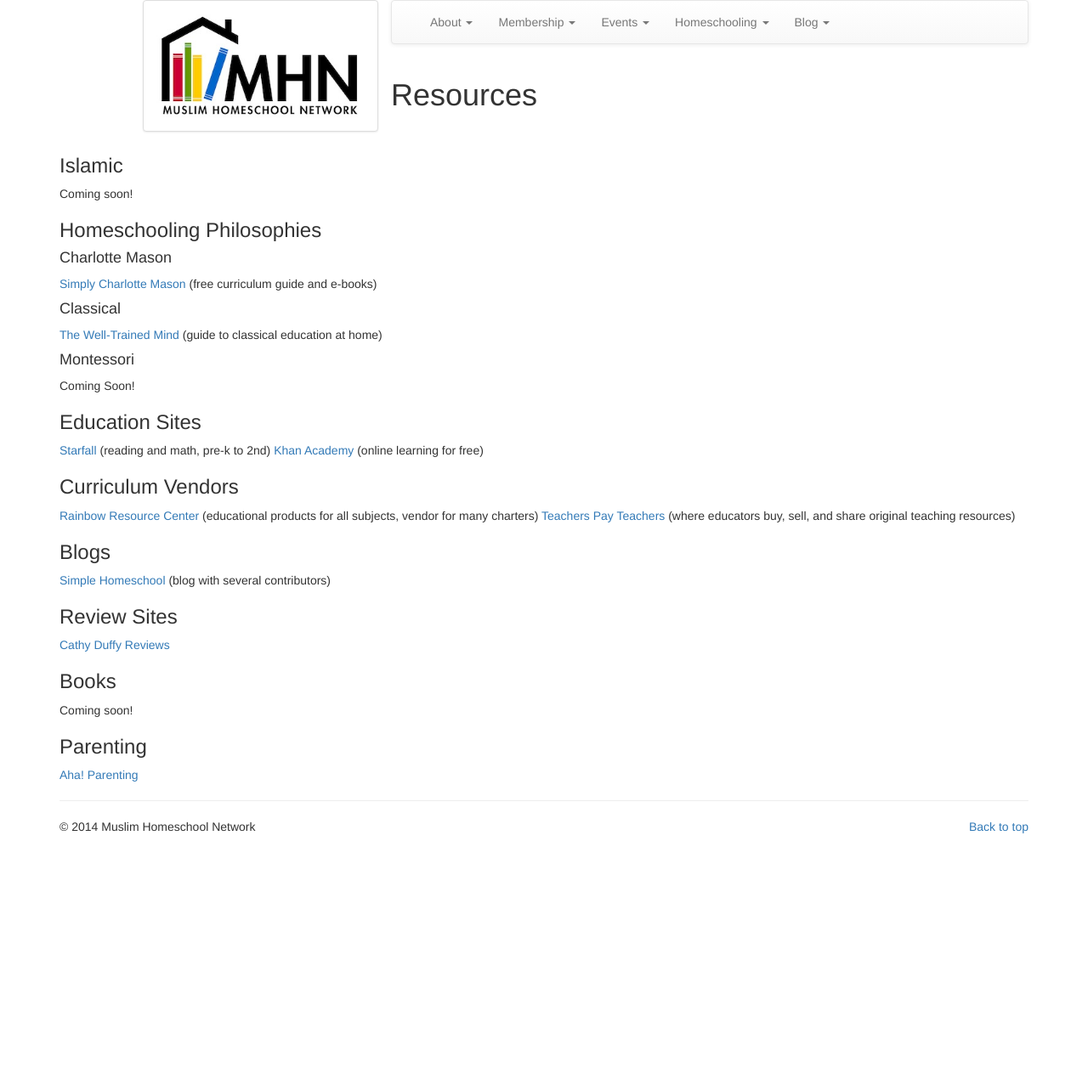
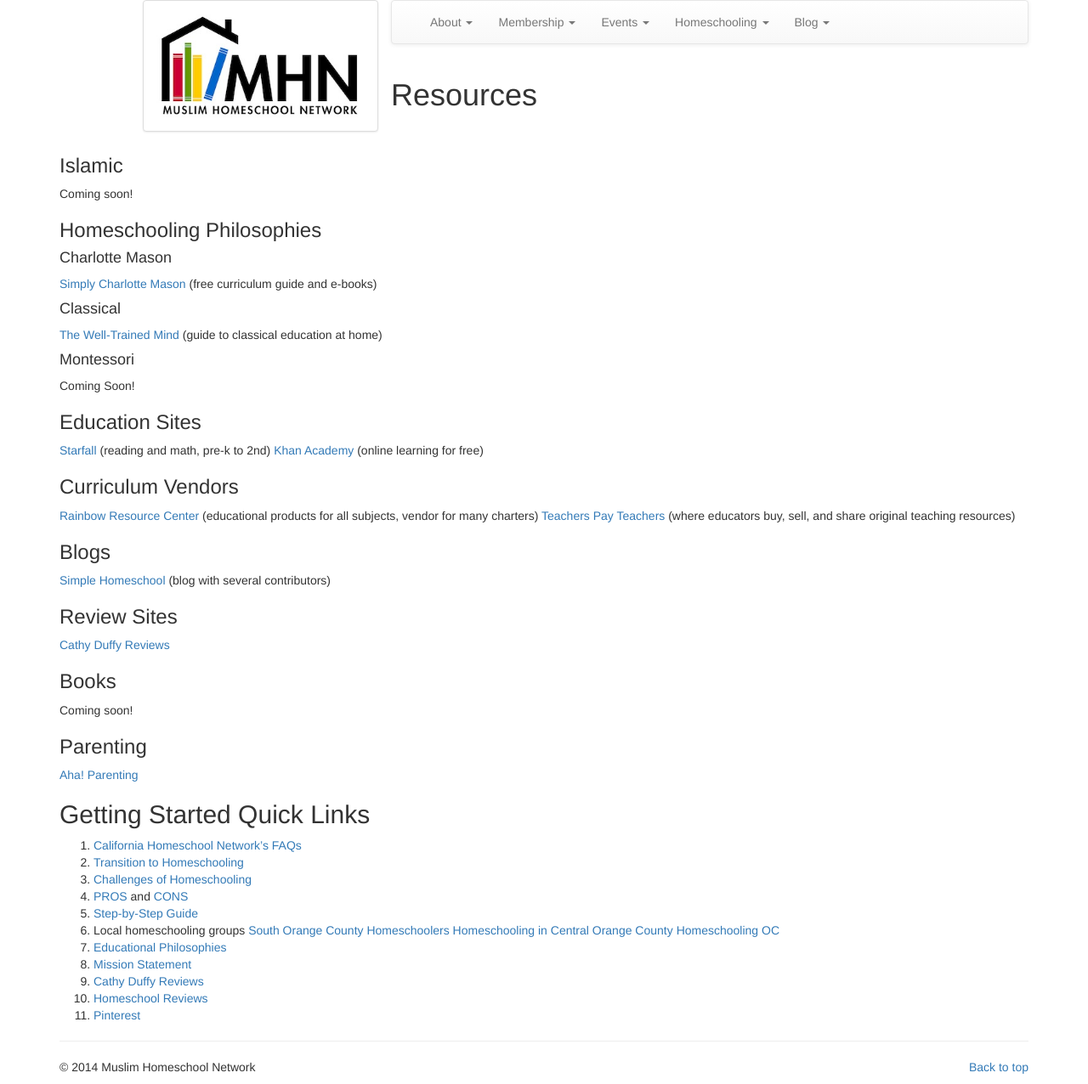
Before and after one commit to muslimhomeschoolnetwork/muslimhomeschoolnetwork.github.io, a Jekyll site: the page built from homeschooling/resources/index.md, in a window 1280 px wide. Shown: the whole page at 85% size. Built offline with Jekyll 4.4.1, drawn with Linux system fonts in a browser that asks for light colours; nearby versions of some CDN libraries; Markdown is read by kramdown in place of the engine named in the settings; before the commit the page ends 993 px from its top, so only the background shows below that.

Commit message:
Update index.md

```diff
--- a/homeschooling/resources/index.md
+++ b/homeschooling/resources/index.md
@@ -36,3 +36,20 @@
 
 ###Parenting
 [Aha! Parenting](http://www.ahaparenting.com)
+
+##Getting Started Quick Links
+
+1. [California Homeschool Network’s FAQs](http://www.californiahomeschool.net/howTo/faq.htm )
+2. [Transition to Homeschooling](http://blog.babygizmo.com/2014/03/10-things-homeschooling-mom-miss-traditional-school/)
+3. [Challenges of Homeschooling](http://blog.babygizmo.com/2014/05/top-six-challenges-homeschooling/)
+4. [PROS](http://www.weirdunsocializedhomeschoolers.com/homeschooling-pros-and-cons-part-2/#content) and [CONS](http://www.weirdunsocializedhomeschoolers.com/homeschooling-pros-and-cons/#content)
+5. [Step-by-Step Guide](http://californiahomeschool.net/howTo/pdf/CHNJTF2012_13.pdf)
+6. Local homeschooling groups
+    [South Orange County Homeschoolers](https://groups.yahoo.com/neo/groups/SOC_homeschoolers/info)
+    [Homeschooling in Central Orange County](https://groups.yahoo.com/neo/groups/HomeschoolingCOC/info)
+    [Homeschooling OC](https://www.facebook.com/groups/145331013676/)
+7. [Educational Philosophies](http://simplehomeschool.net/educational-philosophies-defined-part-i/)
+8. [Mission Statement](http://www.mariannesunderland.com/2013/04/why-homeschool-how-to-make-a-homeschool-mission-statement/)
+9. [Cathy Duffy Reviews](http://cathyduffyreviews.com)
+10. [Homeschool Reviews](http://www.homeschoolreviews.com)
+11. [Pinterest](http://www.pinterest.com/search/pins/?q=homeschool%20room)
```
